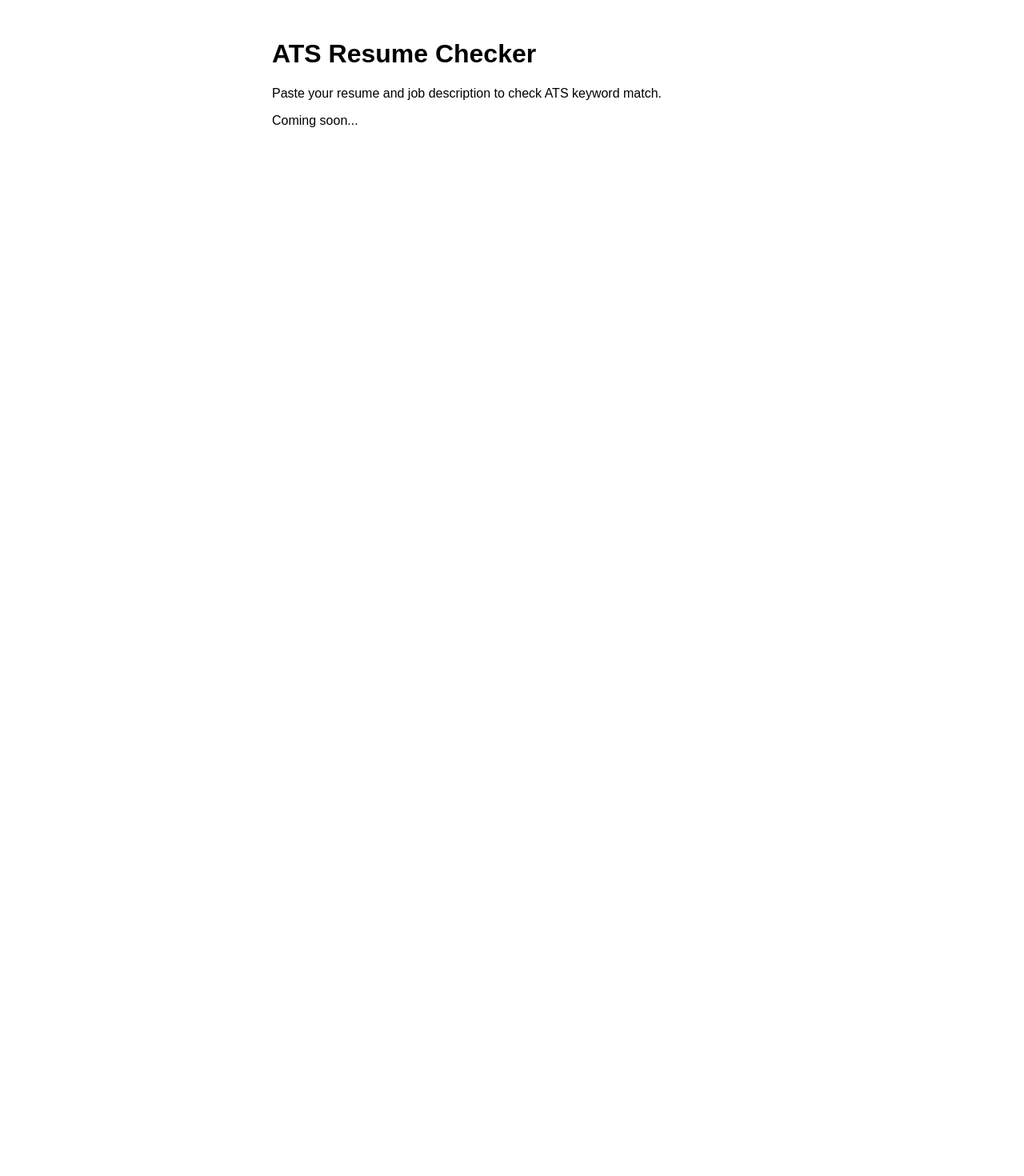
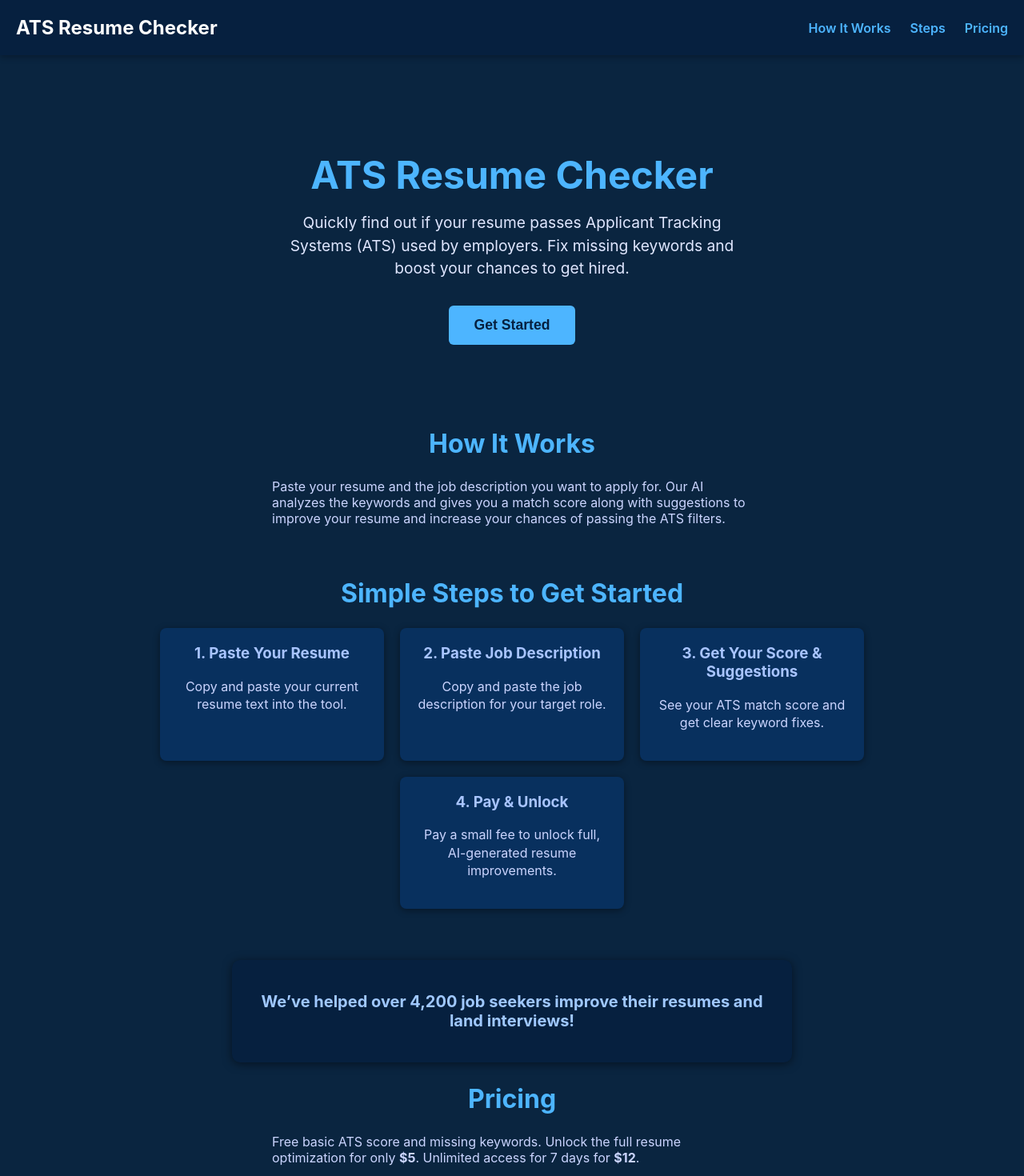
Before and after one commit to Ludample/ats-resume-checker, a Next.js app: page / in a window 1280 px wide. Shown: the top 1470 px of the page at 80% size. Before the commit the page ends 800 px from the top, so only its background shows below. Built offline with nearby package versions, Linux system fonts and the light colour scheme.

Commit message:
Update index.js

```diff
--- a/pages/index.js
+++ b/pages/index.js
@@ -1,9 +1,290 @@
+// pages/index.js
+import { useState } from "react";
+
 export default function Home() {
+  const [navOpen, setNavOpen] = useState(false);
+
   return (
-    <main style={{ maxWidth: 600, margin: "auto", padding: 20, fontFamily: "Arial" }}>
-      <h1>ATS Resume Checker</h1>
-      <p>Paste your resume and job description to check ATS keyword match.</p>
-      <p>Coming soon...</p>
-    </main>
-  )
+    <>
+      <style>{`
+        /* Reset and basics */
+        * {
+          box-sizing: border-box;
+        }
+        body {
+          margin: 0;
+          font-family: -apple-system, BlinkMacSystemFont, "Segoe UI", Roboto,
+            Oxygen, Ubuntu, Cantarell, "Open Sans", "Helvetica Neue", sans-serif;
+          background-color: #0a2540;
+          color: white;
+        }
+        a {
+          color: #4db5ff;
+          text-decoration: none;
+        }
+        a:hover {
+          text-decoration: underline;
+        }
+
+        /* Container */
+        .container {
+          max-width: 960px;
+          margin: 0 auto;
+          padding: 0 20px 60px;
+        }
+
+        /* Header */
+        header {
+          background-color: #06203f;
+          display: flex;
+          justify-content: space-between;
+          align-items: center;
+          padding: 20px 20px;
+          position: sticky;
+          top: 0;
+          z-index: 10;
+          box-shadow: 0 2px 8px rgba(0,0,0,0.3);
+        }
+        .logo {
+          font-weight: 700;
+          font-size: 1.5rem;
+          color: white;
+          user-select: none;
+        }
+        nav {
+          display: flex;
+          gap: 24px;
+          align-items: center;
+        }
+        nav a {
+          font-weight: 600;
+          font-size: 1rem;
+          cursor: pointer;
+        }
+        .nav-toggle {
+          display: none;
+          cursor: pointer;
+          flex-direction: column;
+          gap: 5px;
+        }
+        .nav-toggle span {
+          width: 25px;
+          height: 3px;
+          background: white;
+          border-radius: 2px;
+        }
+
+        /* Mobile nav */
+        @media (max-width: 600px) {
+          nav {
+            display: none;
+            position: absolute;
+            top: 60px;
+            right: 20px;
+            background: #06203f;
+            flex-direction: column;
+            padding: 15px;
+            border-radius: 6px;
+            width: 150px;
+            box-shadow: 0 4px 12px rgba(0,0,0,0.4);
+          }
+          nav.open {
+            display: flex;
+          }
+          .nav-toggle {
+            display: flex;
+          }
+        }
+
+        /* Hero */
+        .hero {
+          padding: 80px 0 40px;
+          text-align: center;
+        }
+        .hero h1 {
+          font-size: 3rem;
+          margin-bottom: 16px;
+          color: #4db5ff;
+        }
+        .hero p {
+          font-size: 1.2rem;
+          max-width: 600px;
+          margin: 0 auto 32px;
+          line-height: 1.5;
+          color: #e0e7ff;
+        }
+        .btn-primary {
+          background-color: #4db5ff;
+          border: none;
+          padding: 14px 32px;
+          border-radius: 6px;
+          color: #06203f;
+          font-weight: 700;
+          font-size: 1.1rem;
+          cursor: pointer;
+          transition: background-color 0.3s ease;
+          user-select: none;
+        }
+        .btn-primary:hover {
+          background-color: #3a9ded;
+        }
+
+        /* Sections */
+        section {
+          margin-bottom: 64px;
+        }
+        h2 {
+          font-size: 2rem;
+          color: #4db5ff;
+          margin-bottom: 24px;
+          text-align: center;
+        }
+        .steps {
+          display: flex;
+          gap: 20px;
+          flex-wrap: wrap;
+          justify-content: center;
+        }
+        .step {
+          background: #08305e;
+          border-radius: 8px;
+          padding: 20px;
+          max-width: 280px;
+          flex: 1 1 250px;
+          box-shadow: 0 2px 8px rgba(0,0,0,0.4);
+          text-align: center;
+        }
+        .step h3 {
+          margin-top: 0;
+          color: #a8c4ff;
+        }
+        .step p {
+          font-size: 1rem;
+          line-height: 1.4;
+          color: #cbd5ff;
+        }
+
+        /* Stats */
+        .stats {
+          background: #06203f;
+          padding: 40px 20px;
+          border-radius: 10px;
+          max-width: 700px;
+          margin: 0 auto;
+          text-align: center;
+          box-shadow: 0 2px 12px rgba(0,0,0,0.5);
+        }
+        .stats p {
+          font-size: 1.25rem;
+          margin: 0;
+          font-weight: 600;
+          color: #a0c8ff;
+        }
+
+        /* Footer */
+        footer {
+          background: #041a30;
+          text-align: center;
+          padding: 20px;
+          color: #7a8ca3;
+          font-size: 0.9rem;
+          user-select: none;
+        }
+      `}</style>
+
+      <header>
+        <div className="logo">ATS Resume Checker</div>
+
+        <div
+          className="nav-toggle"
+          onClick={() => setNavOpen((open) => !open)}
+          aria-label="Toggle menu"
+        >
+          <span></span>
+          <span></span>
+          <span></span>
+        </div>
+
+        <nav className={navOpen ? "open" : ""}>
+          <a href="#how-it-works" onClick={() => setNavOpen(false)}>
+            How It Works
+          </a>
+          <a href="#steps" onClick={() => setNavOpen(false)}>
+            Steps
+          </a>
+          <a href="#pricing" onClick={() => setNavOpen(false)}>
+            Pricing
+          </a>
+        </nav>
+      </header>
+
+      <main className="container">
+        <section className="hero" id="hero">
+          <h1>ATS Resume Checker</h1>
+          <p>
+            Quickly find out if your resume passes Applicant Tracking Systems
+            (ATS) used by employers. Fix missing keywords and boost your chances
+            to get hired.
+          </p>
+          <button className="btn-primary" onClick={() => {
+            document.getElementById("steps").scrollIntoView({ behavior: "smooth" })
+          }}>
+            Get Started
+          </button>
+        </section>
+
+        <section id="how-it-works">
+          <h2>How It Works</h2>
+          <p style={{ maxWidth: 600, margin: "0 auto", color: "#cbd5ff" }}>
+            Paste your resume and the job description you want to apply for. Our AI
+            analyzes the keywords and gives you a match score along with
+            suggestions to improve your resume and increase your chances of passing
+            the ATS filters.
+          </p>
+        </section>
+
+        <section id="steps">
+          <h2>Simple Steps to Get Started</h2>
+          <div className="steps">
+            <div className="step">
+              <h3>1. Paste Your Resume</h3>
+              <p>Copy and paste your current resume text into the tool.</p>
+            </div>
+            <div className="step">
+              <h3>2. Paste Job Description</h3>
+              <p>Copy and paste the job description for your target role.</p>
+            </div>
+            <div className="step">
+              <h3>3. Get Your Score & Suggestions</h3>
+              <p>See your ATS match score and get clear keyword fixes.</p>
+            </div>
+            <div className="step">
+              <h3>4. Pay & Unlock</h3>
+              <p>Pay a small fee to unlock full, AI-generated resume improvements.</p>
+            </div>
+          </div>
+        </section>
+
+        <section id="stats" className="stats">
+          <p>
+            <strong>We’ve helped over 4,200 job seekers improve their resumes and
+            land interviews!</strong>
+          </p>
+        </section>
+
+        <section id="pricing">
+          <h2>Pricing</h2>
+          <p style={{ maxWidth: 600, margin: "0 auto", color: "#cbd5ff" }}>
+            Free basic ATS score and missing keywords.
+            Unlock the full resume optimization for only <strong>$5</strong>.
+            Unlimited access for 7 days for <strong>$12</strong>.
+          </p>
+        </section>
+      </main>
+
+      <footer>
+        &copy; {new Date().getFullYear()} ATS Resume Checker. All rights reserved.
+      </footer>
+    </>
+  );
 }
```
